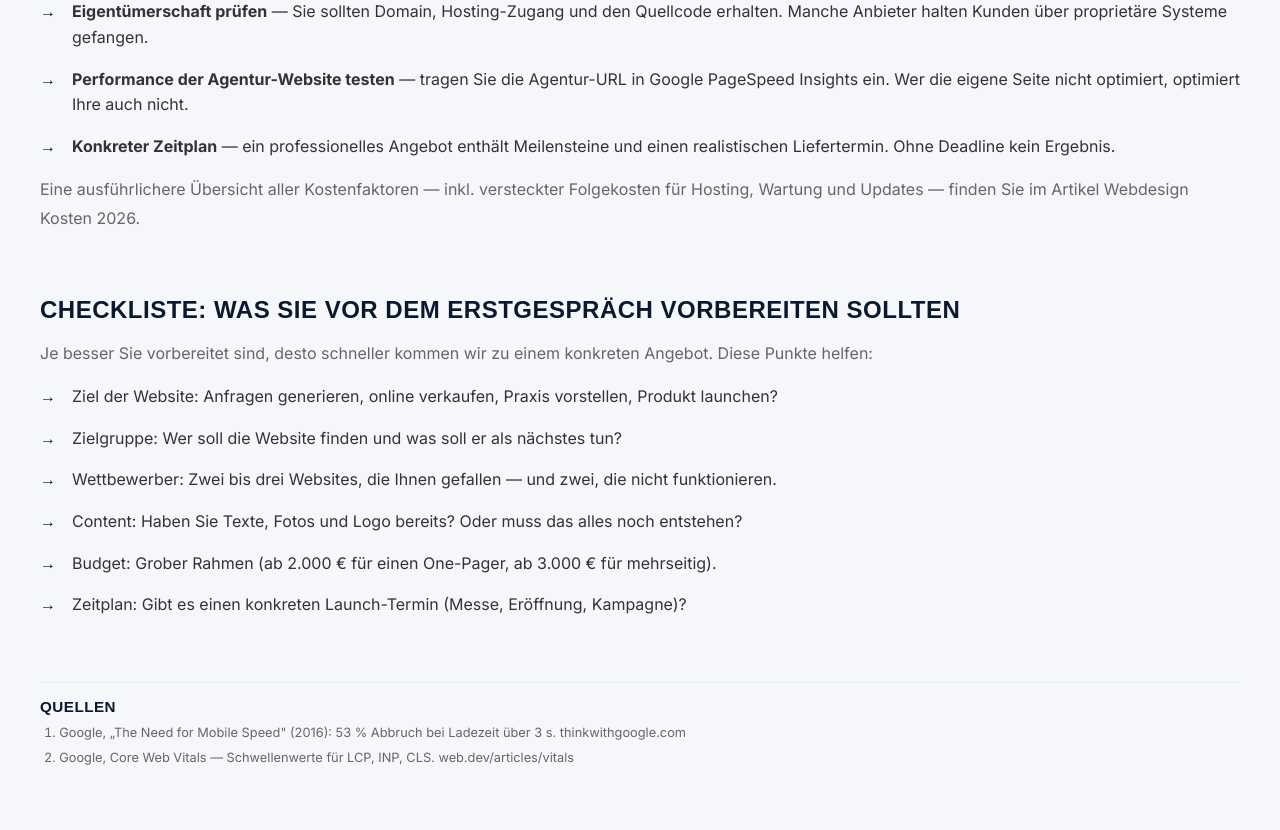
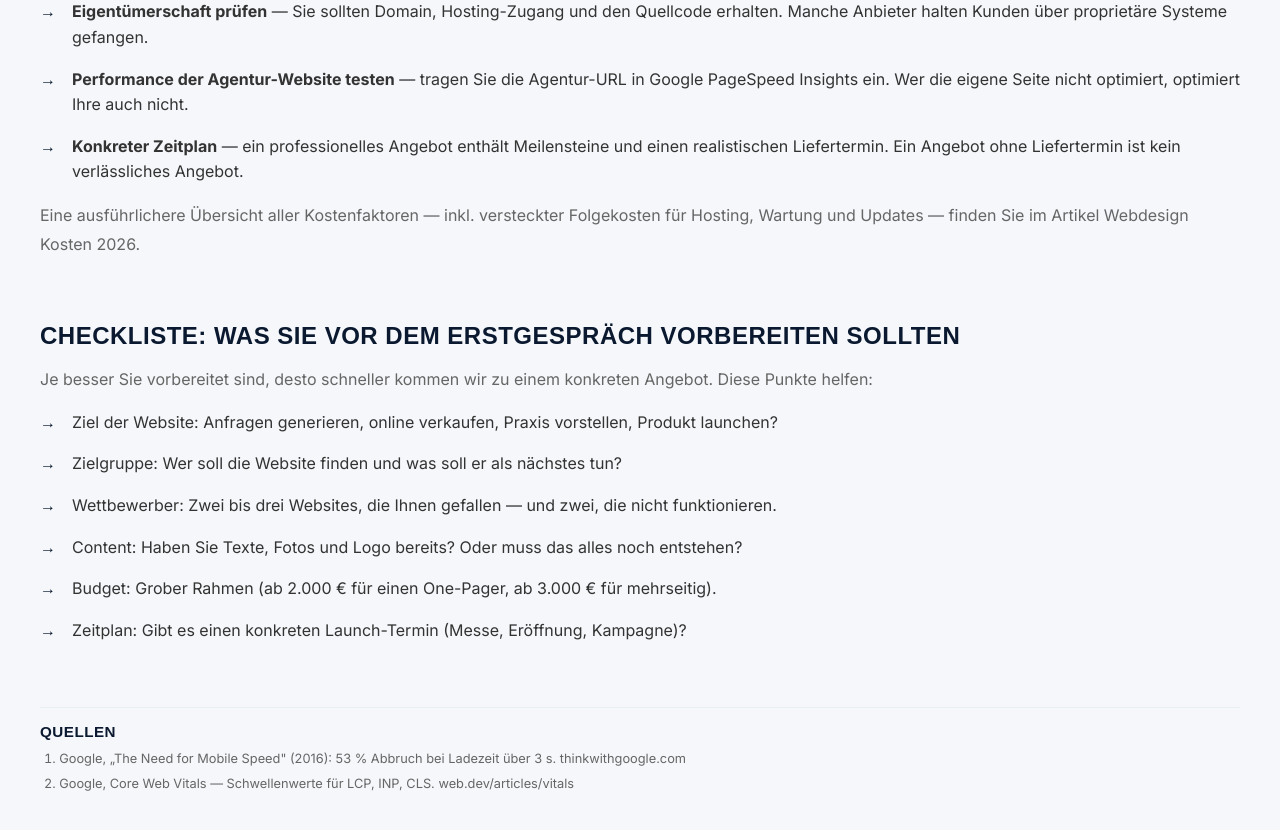
Before and after one commit to VadimShchepin/website.hamburg, a Next.js app: page /leistungen/website-erstellen-lassen in a window 1280 px wide. Shown: the part 3780-4610 px from the top of the page. Built offline with nearby package versions, Linux system fonts and the light colour scheme; a web font is replaced by a local one.

Commit message:
copy: replace clipped tailing-negation fragment on website-erstellen-lassen

```diff
--- a/app/leistungen/website-erstellen-lassen/page.jsx
+++ b/app/leistungen/website-erstellen-lassen/page.jsx
@@ -169,7 +169,7 @@ export default function WebsiteErstellenLassenPage() {
                         <li><strong>Referenzen mit messbaren Ergebnissen</strong> — fragen Sie nach Ladezeiten, Rankings und Anfragen, nicht nur nach Screenshots. Wie das aussieht, zeigt <Link href="/referenzen/blitz-hamburg">die Case Study Blitz Hamburg</Link>.</li>
                         <li><strong>Eigentümerschaft prüfen</strong> — Sie sollten Domain, Hosting-Zugang und den Quellcode erhalten. Manche Anbieter halten Kunden über proprietäre Systeme gefangen.</li>
                         <li><strong>Performance der Agentur-Website testen</strong> — tragen Sie die Agentur-URL in <a href="https://pagespeed.web.dev/" target="_blank" rel="noopener noreferrer">Google PageSpeed Insights</a> ein. Wer die eigene Seite nicht optimiert, optimiert Ihre auch nicht.</li>
-                        <li><strong>Konkreter Zeitplan</strong> — ein professionelles Angebot enthält Meilensteine und einen realistischen Liefertermin. Ohne Deadline kein Ergebnis.</li>
+                        <li><strong>Konkreter Zeitplan</strong> — ein professionelles Angebot enthält Meilensteine und einen realistischen Liefertermin. Ein Angebot ohne Liefertermin ist kein verlässliches Angebot.</li>
                     </ul>
                     <p className="animate-up">Eine ausführlichere Übersicht aller Kostenfaktoren — inkl. versteckter Folgekosten für Hosting, Wartung und Updates — finden Sie im Artikel <Link href="/wissen/webdesign-kosten">Webdesign Kosten 2026</Link>.</p>
 
```
